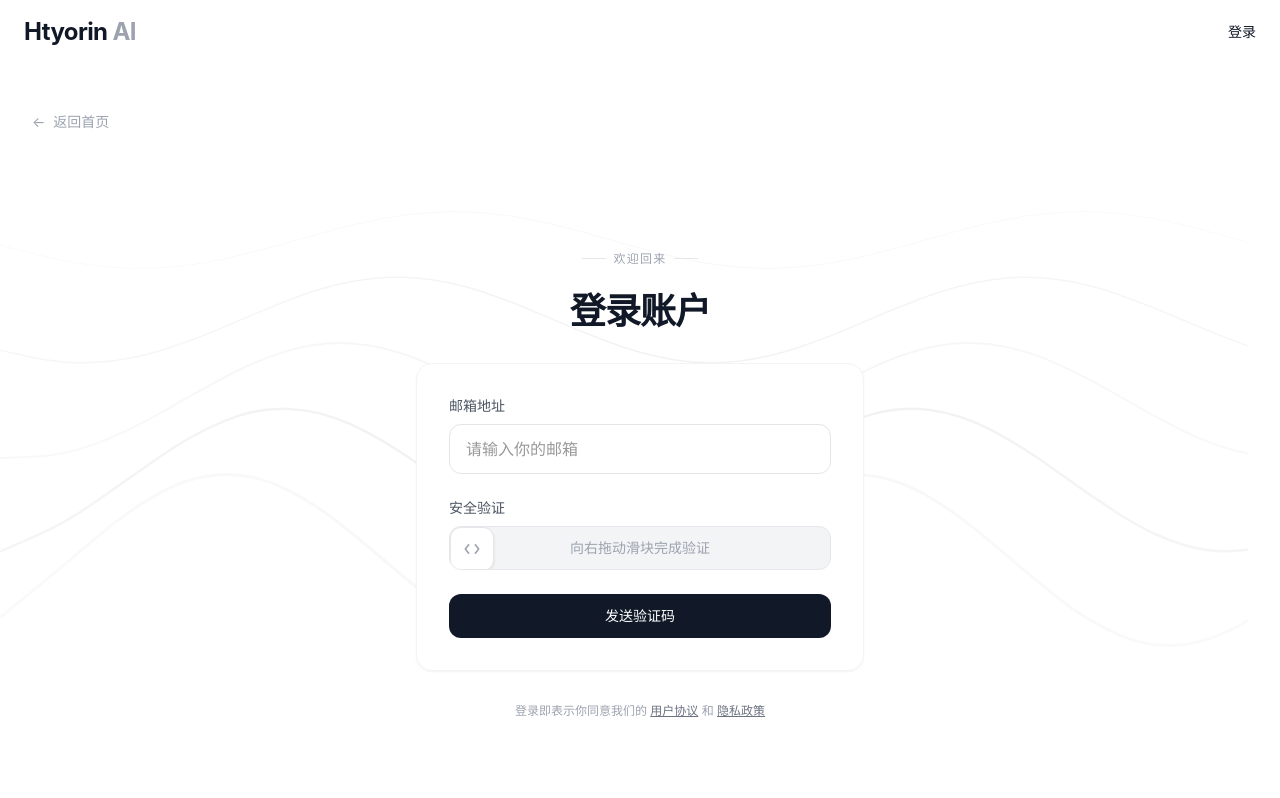
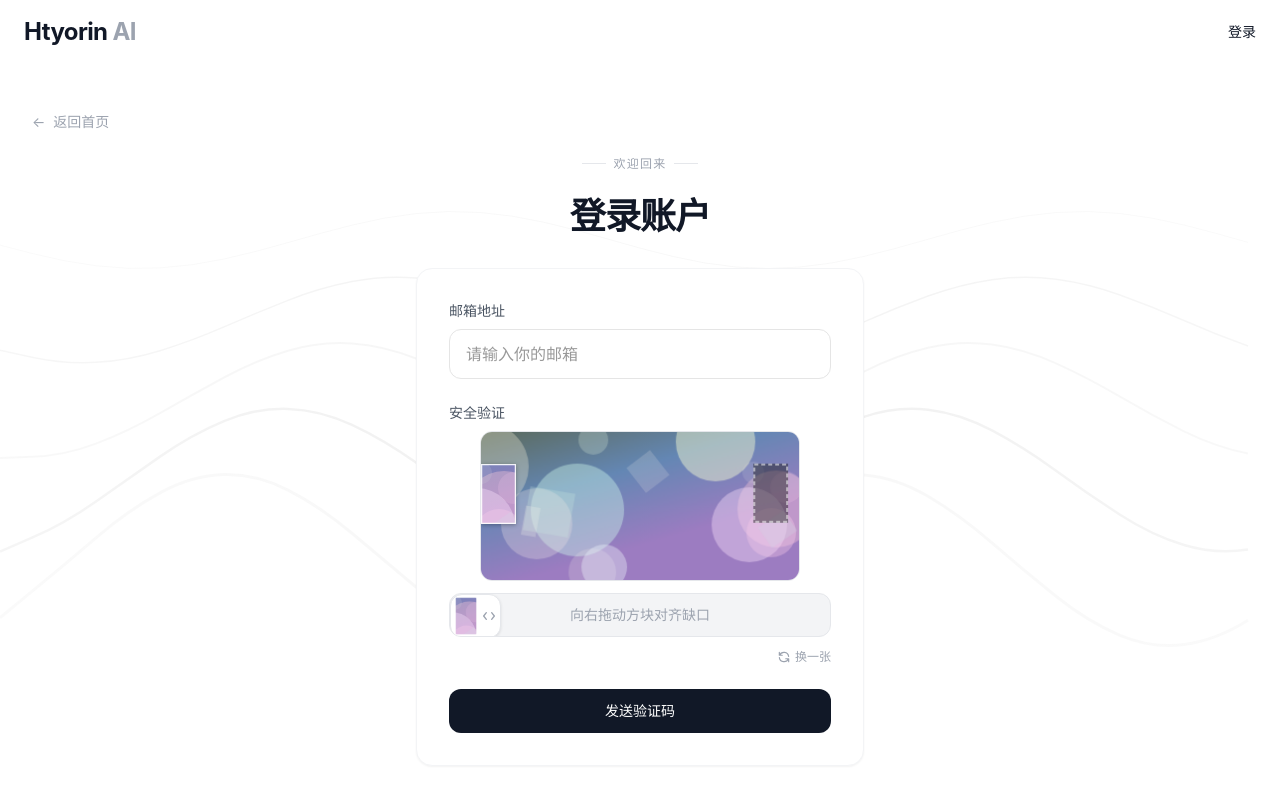
Before and after one commit to 13385510229-dev/ai-video, a React (Vite) app in the folder frontend/: page /login in a window 1280 px wide. Shown: the top 798 px of the page. Built offline with nearby package versions, Linux system fonts and the light colour scheme.

Commit message:
feat: 升级滑块验证为拼图验证 - 随机图案+随机缺口形状（正方形/长方形）

```diff
--- a/frontend/src/components/SliderCaptcha.tsx
+++ b/frontend/src/components/SliderCaptcha.tsx
@@ -4,53 +4,200 @@ interface SliderCaptchaProps {
   onVerify: (verified: boolean) => void;
 }
 
+// 画布参数
+const CANVAS_WIDTH = 320;
+const CANVAS_HEIGHT = 150;
+const PUZZLE_SIZE = 40; // 拼图块大小（正方形）
+const TOLERANCE = 3; // 验证容差像素
+
+// 生成随机整数
+const randInt = (min: number, max: number) => Math.floor(Math.random() * (max - min + 1)) + min;
+
+// 生成随机颜色
+const randColor = (min: number, max: number) => `rgb(${randInt(min, max)}, ${randInt(min, max)}, ${randInt(min, max)})`;
+
+// 用 Canvas 程序化生成彩色装饰背景 + 挖缺口
+const generateCaptcha = () => {
+  const bgCanvas = document.createElement('canvas');
+  bgCanvas.width = CANVAS_WIDTH;
+  bgCanvas.height = CANVAS_HEIGHT;
+  const bgCtx = bgCanvas.getContext('2d')!;
+
+  // 1. 绘制随机渐变背景
+  const colors = [randColor(80, 180), randColor(100, 200), randColor(120, 220)];
+  const angle = Math.random() * Math.PI;
+  const grd = bgCtx.createLinearGradient(
+    0, 0,
+    Math.cos(angle) * CANVAS_WIDTH,
+    Math.sin(angle) * CANVAS_HEIGHT
+  );
+  grd.addColorStop(0, colors[0]);
+  grd.addColorStop(0.5, colors[1]);
+  grd.addColorStop(1, colors[2]);
+  bgCtx.fillStyle = grd;
+  bgCtx.fillRect(0, 0, CANVAS_WIDTH, CANVAS_HEIGHT);
+
+  // 2. 绘制随机装饰圆
+  const circleCount = randInt(6, 12);
+  for (let i = 0; i < circleCount; i++) {
+    bgCtx.beginPath();
+    bgCtx.globalAlpha = 0.15 + Math.random() * 0.3;
+    bgCtx.fillStyle = randColor(200, 255);
+    bgCtx.arc(
+      randInt(0, CANVAS_WIDTH),
+      randInt(0, CANVAS_HEIGHT),
+      randInt(10, 50),
+      0,
+      Math.PI * 2
+    );
+    bgCtx.fill();
+  }
+
+  // 3. 绘制随机装饰矩形
+  bgCtx.globalAlpha = 0.25;
+  const rectCount = randInt(4, 8);
+  for (let i = 0; i < rectCount; i++) {
+    bgCtx.fillStyle = randColor(200, 255);
+    const w = randInt(20, 60);
+    const h = randInt(15, 50);
+    const x = randInt(0, CANVAS_WIDTH - w);
+    const y = randInt(0, CANVAS_HEIGHT - h);
+    const rotate = Math.random() * Math.PI;
+    bgCtx.save();
+    bgCtx.translate(x + w / 2, y + h / 2);
+    bgCtx.rotate(rotate);
+    bgCtx.fillRect(-w / 2, -h / 2, w, h);
+    bgCtx.restore();
+  }
+  bgCtx.globalAlpha = 1;
+
+  // 4. 随机选择缺口形状：正方形 / 长方形（2:1）/ 长方形（1:2）
+  const shapeIdx = randInt(0, 2);
+  let puzzleW = PUZZLE_SIZE;
+  let puzzleH = PUZZLE_SIZE;
+  if (shapeIdx === 1) {
+    puzzleW = PUZZLE_SIZE + 20; // 横长方形
+    puzzleH = PUZZLE_SIZE - 5;
+  } else if (shapeIdx === 2) {
+    puzzleW = PUZZLE_SIZE - 5; // 竖长方形
+    puzzleH = PUZZLE_SIZE + 20;
+  }
+
+  // 5. 计算缺口随机位置（注意避开最左，因为拼图从左出发）
+  const targetX = randInt(80 + puzzleW, CANVAS_WIDTH - puzzleW - 10);
+  const targetY = randInt(10, CANVAS_HEIGHT - puzzleH - 10);
+
+  // 6. 在背景上挖掉缺口（先保存那块再挖）
+  // 先把缺口区域像素数据取出，作为拼图块的内容
+  const pieceImgData = bgCtx.getImageData(targetX, targetY, puzzleW, puzzleH);
+
+  // 7. 在背景上清除缺口，并用半透明阴影标识缺口位置
+  // 先画一个深色半透明坑底
+  bgCtx.fillStyle = 'rgba(20, 20, 20, 0.45)';
+  bgCtx.fillRect(targetX, targetY, puzzleW, puzzleH);
+  // 再画一个白色的虚线边框
+  bgCtx.strokeStyle = 'rgba(255, 255, 255, 0.7)';
+  bgCtx.lineWidth = 1.5;
+  bgCtx.setLineDash([4, 3]);
+  bgCtx.strokeRect(targetX + 1, targetY + 1, puzzleW - 2, puzzleH - 2);
+  bgCtx.setLineDash([]);
+
+  // 8. 创建拼图块 canvas（作为滑块上的图案）
+  const pieceCanvas = document.createElement('canvas');
+  pieceCanvas.width = puzzleW;
+  pieceCanvas.height = puzzleH;
+  const pieceCtx = pieceCanvas.getContext('2d')!;
+  pieceCtx.putImageData(pieceImgData, 0, 0);
+
+  // 给拼图块加个白色边框，增加视觉感
+  pieceCtx.strokeStyle = 'rgba(255, 255, 255, 0.9)';
+  pieceCtx.lineWidth = 1.5;
+  pieceCtx.strokeRect(0.5, 0.5, puzzleW - 1, puzzleH - 1);
+
+  return {
+    bgDataUrl: bgCanvas.toDataURL('image/png'),
+    pieceDataUrl: pieceCanvas.toDataURL('image/png'),
+    targetX,
+    targetY,
+    puzzleW,
+    puzzleH,
+  };
+};
+
 const SliderCaptcha = ({ onVerify }: SliderCaptchaProps) => {
+  // 拼图数据
+  const [captcha, setCaptcha] = useState<ReturnType<typeof generateCaptcha> | null>(null);
+  // 滑动状态
   const [status, setStatus] = useState<'idle' | 'dragging' | 'success' | 'fail'>('idle');
-  const [offset, setOffset] = useState(0);
+  const [sliderOffset, setSliderOffset] = useState(0);
   const startXRef = useRef(0);
-  const sliderRef = useRef<HTMLDivElement>(null);
-  const containerRef = useRef<HTMLDivElement>(null);
+  const startOffsetRef = useRef(0);
+  const trackRef = useRef<HTMLDivElement>(null);
+  const maxSliderOffset = useRef(0);
 
-  // 滑块最大可移动距离
-  const maxOffset = useRef(0);
+  // 初始化 / 刷新拼图
+  const refresh = useCallback(() => {
+    setCaptcha(generateCaptcha());
+    setSliderOffset(0);
+    setStatus('idle');
+  }, []);
 
   useEffect(() => {
-    if (containerRef.current) {
-      // 容器宽度 - 滑块宽度 = 最大移动距离
-      maxOffset.current = containerRef.current.offsetWidth - 44;
-    }
-  }, []);
+    refresh();
+  }, [refresh]);
 
+  // 根据轨道宽度计算可滑动范围
+  useEffect(() => {
+    const updateMax = () => {
+      if (trackRef.current && captcha) {
+        // 轨道宽度 - 滑块宽度（滑块宽度 = 拼图宽度 + 内边距+把手？这里统一设为 puzzleW + 16）
+        maxSliderOffset.current = trackRef.current.offsetWidth - (captcha.puzzleW + 16);
+      }
+    };
+    updateMax();
+    window.addEventListener('resize', updateMax);
+    return () => window.removeEventListener('resize', updateMax);
+  }, [captcha]);
+
+  // 开始拖动
   const handleStart = useCallback((clientX: number) => {
     if (status === 'success') return;
     startXRef.current = clientX;
+    startOffsetRef.current = sliderOffset;
     setStatus('dragging');
-  }, [status]);
+  }, [status, sliderOffset]);
 
+  // 拖动中
   const handleMove = useCallback((clientX: number) => {
     if (status !== 'dragging') return;
     const diff = clientX - startXRef.current;
-    const newOffset = Math.max(0, Math.min(diff, maxOffset.current));
-    setOffset(newOffset);
+    const newOffset = Math.max(0, Math.min(startOffsetRef.current + diff, maxSliderOffset.current));
+    setSliderOffset(newOffset);
   }, [status]);
 
+  // 拖动结束：判断是否对齐
   const handleEnd = useCallback(() => {
-    if (status !== 'dragging') return;
+    if (status !== 'dragging' || !captcha) return;
 
-    // 允许一定的误差范围（最后 10%）
-    if (offset >= maxOffset.current * 0.92) {
+    // 把滑块 offset 映射回拼图画布上的实际 X 坐标
+    // 滑块的起点（0）对应拼图块放在 x = 0 的位置
+    // 滑块终点对应拼图块放在 x = maxPieceX = CANVAS_WIDTH - puzzleW
+    const maxPieceX = CANVAS_WIDTH - captcha.puzzleW;
+    const pieceX = maxSliderOffset.current > 0
+      ? (sliderOffset / maxSliderOffset.current) * maxPieceX
+      : 0;
+
+    if (Math.abs(pieceX - captcha.targetX) <= TOLERANCE) {
       setStatus('success');
-      setOffset(maxOffset.current);
       onVerify(true);
     } else {
       setStatus('fail');
-      // 回弹动画
+      // 失败后延迟刷新一张新图
       setTimeout(() => {
-        setOffset(0);
-        setStatus('idle');
-      }, 400);
+        refresh();
+      }, 700);
     }
-  }, [status, offset, onVerify]);
+  }, [status, sliderOffset, captcha, onVerify, refresh]);
 
   // 鼠标事件
   const handleMouseDown = (e: React.MouseEvent) => {
@@ -58,15 +205,12 @@ const SliderCaptcha = ({ onVerify }: SliderCaptchaProps) => {
     handleStart(e.clientX);
   };
 
-  // 全局鼠标事件
   useEffect(() => {
     if (status === 'dragging') {
       const onMouseMove = (e: MouseEvent) => handleMove(e.clientX);
       const onMouseUp = () => handleEnd();
-
       document.addEventListener('mousemove', onMouseMove);
       document.addEventListener('mouseup', onMouseUp);
-
       return () => {
         document.removeEventListener('mousemove', onMouseMove);
         document.removeEventListener('mouseup', onMouseUp);
@@ -75,39 +219,90 @@ const SliderCaptcha = ({ onVerify }: SliderCaptchaProps) => {
   }, [status, handleMove, handleEnd]);
 
   // 触摸事件
-  const handleTouchStart = (e: React.TouchEvent) => {
-    handleStart(e.touches[0].clientX);
-  };
+  const handleTouchStart = (e: React.TouchEvent) => handleStart(e.touches[0].clientX);
+  const handleTouchMove = (e: React.TouchEvent) => handleMove(e.touches[0].clientX);
+  const handleTouchEnd = () => handleEnd();
 
-  const handleTouchMove = (e: React.TouchEvent) => {
-    handleMove(e.touches[0].clientX);
-  };
+  if (!captcha) return null;
 
-  const handleTouchEnd = () => {
-    handleEnd();
-  };
-
-  // 进度百分比
-  const progress = maxOffset.current > 0 ? (offset / maxOffset.current) * 100 : 0;
+  // 把滑块 offset 映射回画布上拼图块的位置（与 handleEnd 一致）
+  const maxPieceX = CANVAS_WIDTH - captcha.puzzleW;
+  const pieceX = maxSliderOffset.current > 0
+    ? (sliderOffset / maxSliderOffset.current) * maxPieceX
+    : 0;
 
   return (
-    <div className="w-full">
+    <div className="w-full space-y-3">
+      {/* 拼图画布区域 */}
       <div
-        ref={containerRef}
+        className="relative mx-auto overflow-hidden rounded-xl border border-gray-200 select-none"
+        style={{
+          width: CANVAS_WIDTH,
+          height: CANVAS_HEIGHT,
+          maxWidth: '100%',
+        }}
+      >
+        {/* 背景（带缺口） */}
+        <img
+          src={captcha.bgDataUrl}
+          alt=""
+          className="absolute inset-0 w-full h-full pointer-events-none"
+          draggable={false}
+        />
+
+        {/* 可移动的拼图块 */}
+        <img
+          src={captcha.pieceDataUrl}
+          alt=""
+          className="absolute pointer-events-none"
+          style={{
+            left: 0,
+            top: captcha.targetY,
+            width: captcha.puzzleW,
+            height: captcha.puzzleH,
+            transform: `translateX(${pieceX}px)`,
+            transition: status === 'dragging' ? 'none' : 'transform 0.3s ease',
+            filter:
+              status === 'success'
+                ? 'drop-shadow(0 0 4px rgba(16,185,129,0.9))'
+                : status === 'fail'
+                ? 'drop-shadow(0 0 4px rgba(239,68,68,0.9))'
+                : 'drop-shadow(0 1px 2px rgba(0,0,0,0.3))',
+          }}
+          draggable={false}
+        />
+
+        {/* 状态角标 */}
+        {status === 'success' && (
+          <div className="absolute top-2 right-2 px-2 py-1 rounded-md bg-green-500/90 text-white text-xs font-medium shadow">
+            验证通过
+          </div>
+        )}
+        {status === 'fail' && (
+          <div className="absolute top-2 right-2 px-2 py-1 rounded-md bg-red-500/90 text-white text-xs font-medium shadow animate-shake">
+            验证失败
+          </div>
+        )}
+      </div>
+
+      {/* 滑块轨道 */}
+      <div
+        ref={trackRef}
         className="relative w-full h-11 bg-gray-100 rounded-xl overflow-hidden border border-gray-200 select-none"
       >
-        {/* 进度条背景 */}
+        {/* 进度背景 */}
         <div
-          className="absolute left-0 top-0 h-full transition-none"
+          className="absolute left-0 top-0 h-full"
           style={{
-            width: `${progress}%`,
-            backgroundColor: status === 'success' ? '#10b981' : status === 'fail' ? '#ef4444' : '#e5e7eb',
+            width: `${maxSliderOffset.current > 0 ? (sliderOffset / maxSliderOffset.current) * 100 : 0}%`,
+            backgroundColor:
+              status === 'success' ? '#10b981' : status === 'fail' ? '#ef4444' : '#e5e7eb',
           }}
         />
 
         {/* 提示文字 */}
         <div
-          className="absolute inset-0 flex items-center justify-center text-sm font-medium transition-opacity"
+          className="absolute inset-0 flex items-center justify-center text-sm font-medium"
           style={{
             color: status === 'success' ? '#fff' : '#9ca3af',
             opacity: status === 'dragging' ? 0.3 : 1,
@@ -116,24 +311,24 @@ const SliderCaptcha = ({ onVerify }: SliderCaptchaProps) => {
           {status === 'success'
             ? '验证通过'
             : status === 'fail'
-            ? '验证失败，请重试'
-            : '向右拖动滑块完成验证'}
+            ? '验证失败，正在刷新...'
+            : '向右拖动方块对齐缺口'}
         </div>
 
-        {/* 滑块 */}
+        {/* 滑块（带拼图缩略图） */}
         <div
-          ref={sliderRef}
           onMouseDown={handleMouseDown}
           onTouchStart={handleTouchStart}
           onTouchMove={handleTouchMove}
           onTouchEnd={handleTouchEnd}
-          className="absolute top-0 left-0 w-11 h-11 flex items-center justify-center cursor-grab active:cursor-grabbing transition-transform"
+          className="absolute top-0 left-0 h-11 flex items-center justify-center cursor-grab active:cursor-grabbing rounded-xl"
           style={{
-            transform: `translateX(${offset}px)`,
+            width: captcha.puzzleW + 16,
+            transform: `translateX(${sliderOffset}px)`,
             transition: status === 'dragging' ? 'none' : 'transform 0.3s ease',
-            backgroundColor: status === 'success' ? '#10b981' : status === 'fail' ? '#ef4444' : '#ffffff',
+            backgroundColor:
+              status === 'success' ? '#10b981' : status === 'fail' ? '#ef4444' : '#ffffff',
             border: '1px solid #e5e7eb',
-            borderRadius: '11px',
             boxShadow: '0 1px 3px rgba(0,0,0,0.1)',
           }}
         >
@@ -146,11 +341,36 @@ const SliderCaptcha = ({ onVerify }: SliderCaptchaProps) => {
               <path strokeLinecap="round" strokeLinejoin="round" d="M6 18L18 6M6 6l12 12" />
             </svg>
           ) : (
-            <svg className="w-5 h-5 text-gray-400" fill="none" viewBox="0 0 24 24" stroke="currentColor" strokeWidth={2}>
-              <path strokeLinecap="round" strokeLinejoin="round" d="M8 7l-4 5 4 5M16 7l4 5-4 5" />
-            </svg>
+            <div className="flex items-center gap-1">
+              {/* 滑块上显示一个缩小的拼图预览，让用户知道拖的是什么 */}
+              <img
+                src={captcha.pieceDataUrl}
+                alt=""
+                className="rounded-sm pointer-events-none"
+                style={{ width: 22, height: 22 * (captcha.puzzleH / captcha.puzzleW) }}
+                draggable={false}
+              />
+              <svg className="w-4 h-4 text-gray-400" fill="none" viewBox="0 0 24 24" stroke="currentColor" strokeWidth={2}>
+                <path strokeLinecap="round" strokeLinejoin="round" d="M8 7l-4 5 4 5M16 7l4 5-4 5" />
+              </svg>
+            </div>
           )}
         </div>
+      </div>
+
+      {/* 刷新按钮 */}
+      <div className="flex justify-end">
+        <button
+          type="button"
+          onClick={refresh}
+          className="text-xs text-gray-400 hover:text-gray-600 transition-colors flex items-center gap-1"
+          disabled={status === 'dragging' || status === 'success'}
+        >
+          <svg className="w-3.5 h-3.5" fill="none" viewBox="0 0 24 24" stroke="currentColor" strokeWidth={2}>
+            <path strokeLinecap="round" strokeLinejoin="round" d="M4 4v5h.582m15.356 2A8.001 8.001 0 004.582 9m0 0H9m11 11v-5h-.581m0 0a8.003 8.003 0 01-15.357-2m15.357 2H15" />
+          </svg>
+          换一张
+        </button>
       </div>
     </div>
   );
```
